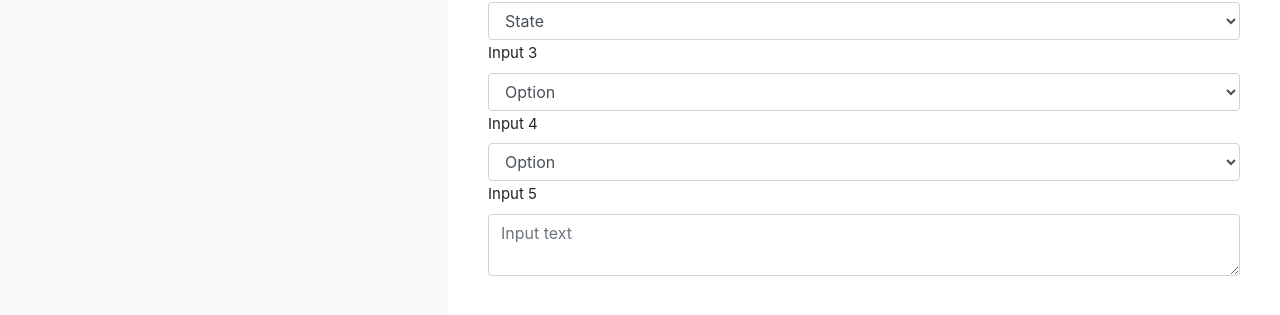
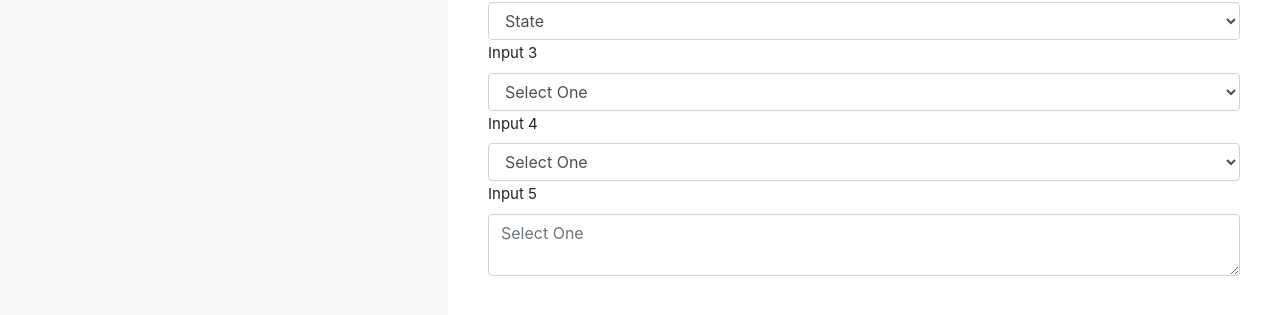
Before and after one commit to perryr16/lbl-linkage-redux, a React (Create React App) app: page / in a window 1280 px wide. Shown: the part 271-586 px from the top of the page. Built offline with nearby package versions, Linux system fonts and the light colour scheme.

Commit message:
step 1 remembers inputs

```diff
--- a/src/features/steps/step1-card.tsx
+++ b/src/features/steps/step1-card.tsx
@@ -1,7 +1,8 @@
-import React from 'react';
+import React, {useState, useEffect} from 'react';
 import {states} from '../../constants/states'
-import {useDispatch} from 'react-redux'
+import {useDispatch, useSelector} from 'react-redux'
 import {setEnergyCode, setLocation, setInput3, setInput4, setInput5} from './step1-slice'
+import {selectStep1} from './step1-slice'
 
 interface Props {
 
@@ -9,6 +10,39 @@ interface Props {
 
 export const Step1Card: React.FC<Props> = () => {
    const dispatch = useDispatch()
+   const step1 = useSelector(selectStep1)
+
+   const initialInputs = {
+      energyCode: 'Ashrae Guideline',
+      location: 'State',
+      input3: 'Select One',
+      input4: 'Select One',
+      input5: 'Select One'
+   }
+   const [step1Inputs, setStep1Inputs] = useState(initialInputs)
+
+
+   useEffect(() => {
+      setStep1Inputs({...step1Inputs,
+         energyCode: step1.energyCode || initialInputs.energyCode,
+         location: step1.location || initialInputs.location,
+         input3: step1.input3 || initialInputs.input3,
+         input4: step1.input4 || initialInputs.input4,
+         input5: step1.input5 || initialInputs.input5,
+      })
+   },[step1])
+   // useEffect(() => {
+   //    console.log('step1', step1)
+   //    console.log('step1Inputs', step1Inputs)
+   //    setStep1Inputs({...step1Inputs,
+   //       energyCode: step1.energyCode != '' ? step1.energyCode : initialInputs.energyCode,
+   //       location: step1.state != '' ? step1.location : initialInputs.location,
+   //       input3: step1.input3 != '' ? step1.input3 : initialInputs.input3,
+   //       input4: step1.input4 != '' ? step1.input4 : initialInputs.input4,
+   //       input5: step1.input5 != '' ? step1.input5 : initialInputs.input5,
+   //    })
+   // },[step1])
+
 
    const handleEnergyCode = (e:any) => {
       dispatch<any>(setEnergyCode(e.target.value))
@@ -34,7 +68,7 @@ export const Step1Card: React.FC<Props> = () => {
                <div className='margin-15'>
                   <label htmlFor="energyCode" className='txt-15 left-10-vw'>Energy Code</label>
                   <select className="form-control" id="energyCode" onChange={handleEnergyCode} defaultValue={'DEFAULT'}>
-                     <option key="1.1" value="DEFAULT" disabled>Ashrae Guideline</option>
+                     <option key="1.1" value="DEFAULT" disabled>{step1Inputs.energyCode}</option>
                      <option key="1.2">Ashrae Guideline 36</option>
                      <option key="1.3">Ashrae Guideline 44</option>
                      <option key="1.4">Ashrae Guideline 55</option>
@@ -44,7 +78,7 @@ export const Step1Card: React.FC<Props> = () => {
                <div className='margin-15'>
                   <label htmlFor="state" className='txt-15 left-10-vw'>What State is Your Facility In?</label>
                   <select className="form-control" id="state" onChange={handleLocation} defaultValue={'DEFAULT'}>
-                     <option value="DEFAULT" disabled>State</option>
+                     <option value="DEFAULT" disabled>{step1Inputs.location}</option>
                      {states.map((state, index) => (
                         <option key={`2.${index}`}>{state}</option>
                      ))}
@@ -53,7 +87,7 @@ export const Step1Card: React.FC<Props> = () => {
                <div className='margin-15'>
                   <label htmlFor="input3" className='txt-15 left-10-vw'>Input 3</label>
                   <select className="form-control" id="input3" onChange={handleInput3} defaultValue={'DEFAULT'}>
-                     <option value="DEFAULT" disabled>Option</option>
+                     <option value="DEFAULT" disabled>{step1Inputs.input3}</option>
                      <option key="3.1">Option 1</option>
                      <option key="3.2">Option 2</option>
                      <option key="3.3">Option 3</option>
@@ -63,7 +97,7 @@ export const Step1Card: React.FC<Props> = () => {
                <div className='margin-15'>
                   <label htmlFor="input4" className='txt-15 left-10-vw'>Input 4</label>
                   <select className="form-control" id="input4" onChange={handleInput4} defaultValue={'DEFAULT'} data-testid='input4'>
-                     <option value="DEFAULT" disabled>Option</option>
+                     <option value="DEFAULT" disabled>{step1Inputs.input4}</option>
                      <option key="4.1">Option 1</option>
                      <option key="4.2">Option 2</option>
                      <option key="4.3">Option 3</option>
@@ -72,7 +106,7 @@ export const Step1Card: React.FC<Props> = () => {
                </div>
                <div className='margin-15'>
                   <label htmlFor="input5TextArea" className='txt-15 left-10-vw'>Input 5</label>
-                  <textarea className="form-control" id="input5TextArea" placeholder='Input text' onChange={handleInput5}></textarea>
+                  <textarea className="form-control" id="input5TextArea" placeholder={step1Inputs.input5}onChange={handleInput5}></textarea>
                </div>
             </div>
          </form>
--- a/src/features/systems/system-card.tsx
+++ b/src/features/systems/system-card.tsx
@@ -39,14 +39,13 @@ export const SystemCard: React.FC<Props> = (props) => {
 
 
    const handleClick = () => {
-      // handleStyle()
       handleChange(system.type)
    }
 
     return (
       <Col>
-         <div className="sys-card" style={style.div} onClick={handleClick}>
-            <input className="sys-check zoom-3x" type="checkbox" value={system.type} id={system.type} onClick={handleClick} checked={checked}/>
+         <div className="sys-card" style={style.div} onClick={() => handleChange(system.type)}>
+            <input className="sys-check zoom-3x" type="checkbox" value={system.type} id={system.type} checked={checked}/>
             <label className="txt-15 bold sys-name" htmlFor={system.type} style={style.icon}>
                {system.type.toUpperCase()}
             </label>
```
